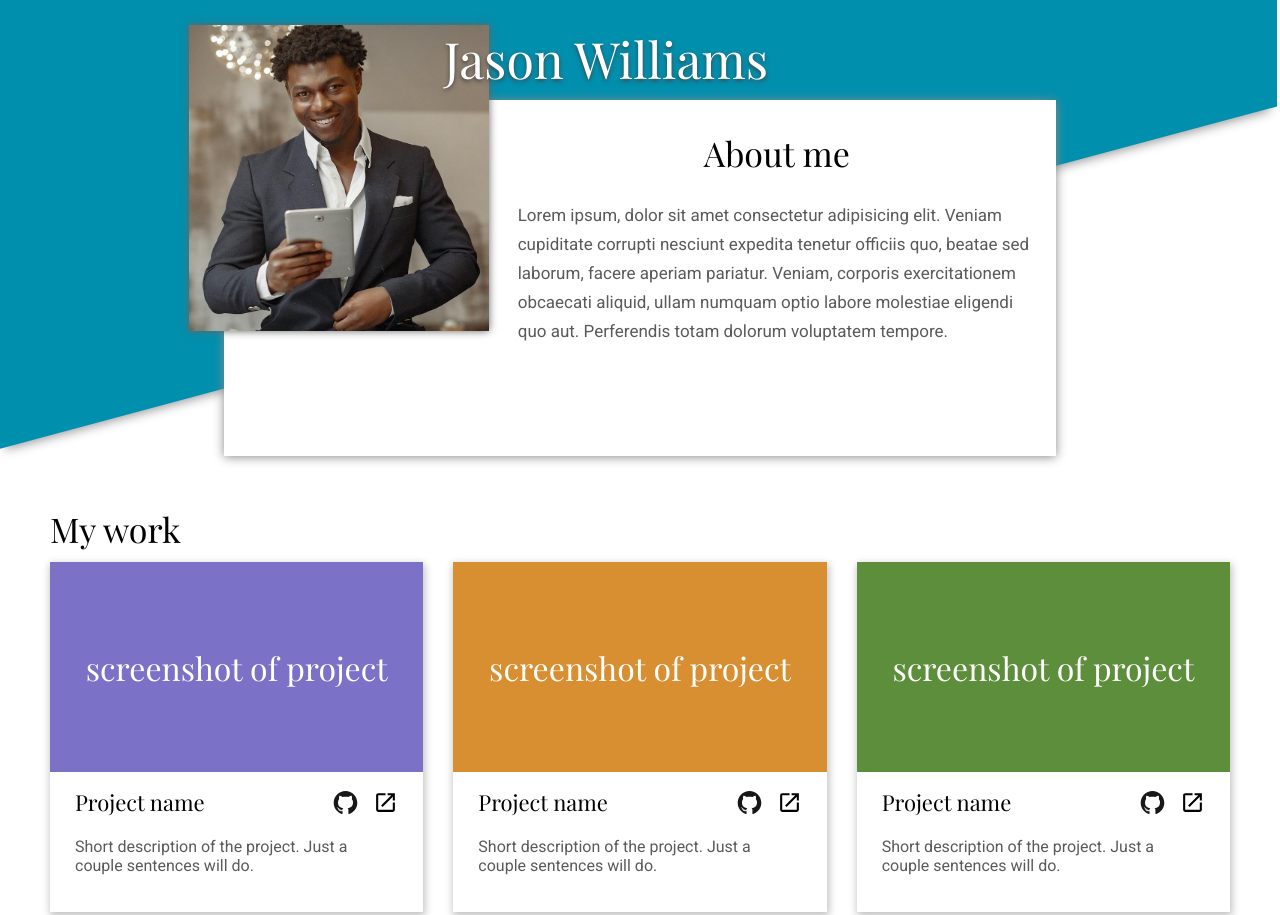
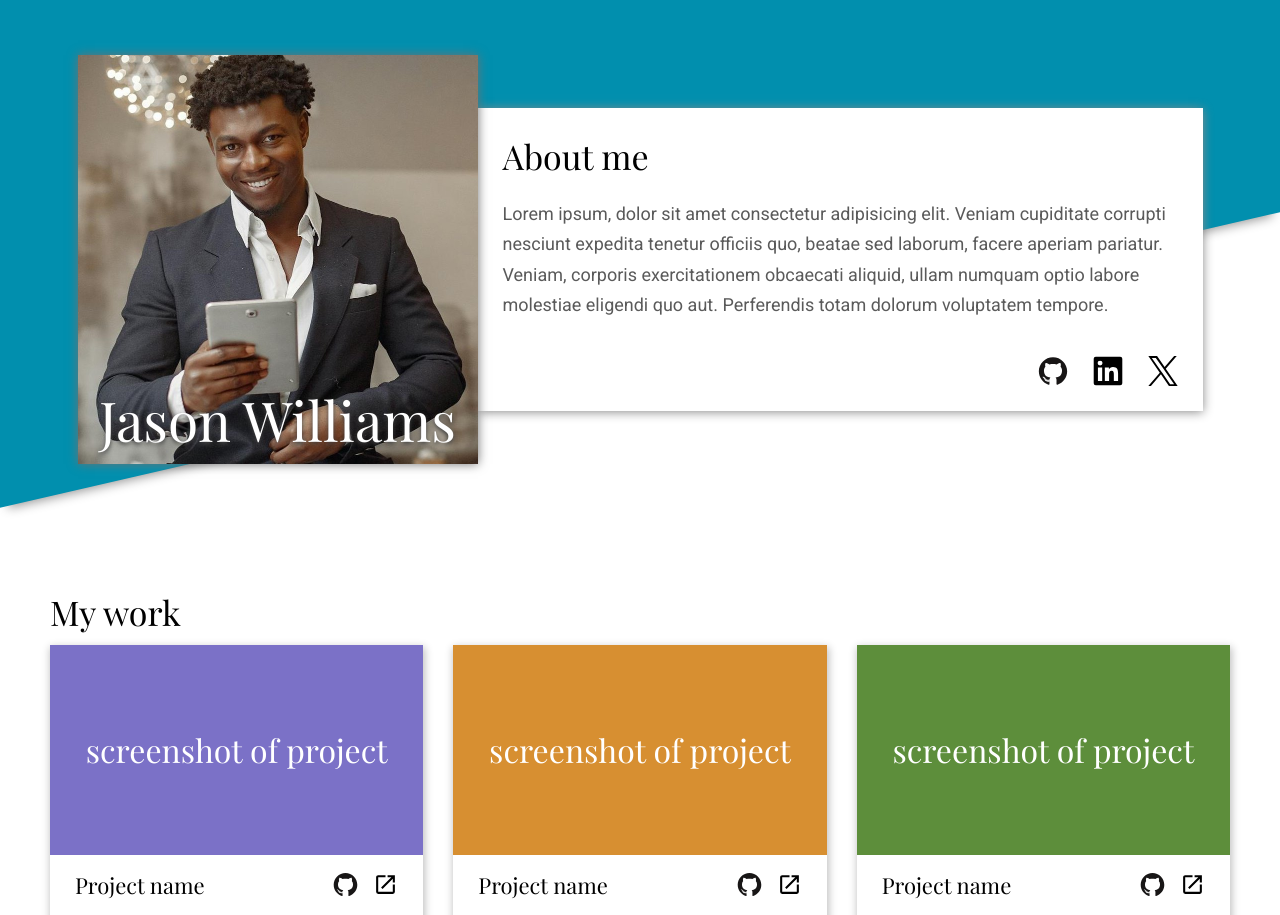
Before and after one commit to deepend15/odin-homepage, a plain HTML site: page index.html in a window 1280 px wide. Shown: the top 915 px of the page. Drawn offline with nearby package versions, Linux system fonts and the light colour scheme; a web font is replaced by a local one.

Commit message:
Complete responsive header desktop design

```diff
--- a/index.html
+++ b/index.html
@@ -13,8 +13,9 @@
     />
   </head>
   <body>
+    <div class="desktop-bg-color-div"></div>
     <header>
-      <div class="non-mobile-bg-color-div"></div>
+      <div class="tablet-bg-color-div"></div>
       <div class="picture-div">
         <div class="mobile-bg-color-div"></div>
         <picture>
@@ -23,6 +24,7 @@
         </picture>
         <h1>Jason Williams</h1>
       </div>
+      <div class="header-desktop-div">
         <h2>About me</h2>
         <p>
           Lorem ipsum, dolor sit amet consectetur adipisicing elit. Veniam
@@ -43,6 +45,7 @@
           <a href=""
             ><img src="./images/twitter-icon.svg" alt="Jason Williams' Twitter."
           /></a>
+        </div>
       </div>
     </header>
     <main>
@@ -195,11 +198,11 @@
             <p>Random Town, CA 12345</p>
           </div>
           <div class="phone-number">
-            <img src="./images/phone-icon.svg" alt="">
+            <img src="./images/phone-icon.svg" alt="" />
             <p>555-555-5555</p>
           </div>
           <div class="email-address">
-            <img src="./images/email-icon.svg" alt="">
+            <img src="./images/email-icon.svg" alt="" />
             <p>jason.williams@<wbr />notrealemail.com</p>
           </div>
         </section>
--- a/style.css
+++ b/style.css
@@ -59,6 +59,10 @@ img {
   display: block;
 }
 
+.desktop-bg-color-div {
+  display: none;
+}
+
 header {
   position: relative;
 }
@@ -75,7 +79,7 @@ header {
   box-shadow: 0 10px 10px -8px rgb(150, 150, 150);
 }
 
-.non-mobile-bg-color-div {
+.tablet-bg-color-div {
   display: none;
 }
 
@@ -277,10 +281,9 @@ footer > picture > img {
     max-width: 75%;
     background-color: white;
     box-shadow: 0 1px 10px rgb(137, 137, 137);
-;
   }
 
-  .non-mobile-bg-color-div {
+  .tablet-bg-color-div {
     display: block;
     background-color: var(--header-footer-bg-color);
     height: calc(100% + 100px);
@@ -304,7 +307,7 @@ footer > picture > img {
 
   header h1 {
     font-size: min(8vw, 5rem);
-    bottom: 0;
+    bottom: auto;
     top: 0;
     left: 85%;
     text-shadow: 0 2px 4px rgb(67, 67, 67);
@@ -459,10 +462,101 @@ footer > picture > img {
     shape-outside: inset(10% 8.76% 30.29% 10%);
   }
 
-  .non-mobile-bg-color-div {
+  .tablet-bg-color-div {
     width: 153.84%;
     left: calc(-28% + 6px);
     bottom: 50%;
+  }
+}
+
+@media (width > 1030px) {
+  body {
+    position: relative;
+  }
+
+  .desktop-bg-color-div {
+    display: block;
+    width: 100%;
+    height: 50%;
+    position: absolute;
+    background-color: var(--header-footer-bg-color);
+    z-index: -1;
+    transform: skewY(-14deg);
+    top: -35%;
+    box-shadow: 0 10px 10px -8px rgb(150, 150, 150);
+  }
+
+  header {
+    margin: 55px 75px 75px 75px;
+    padding: 0;
+    max-width: none;
+    display: flex;
+    align-items: center;
+    justify-content: center;
+    box-shadow: none;
+    background-color: transparent;
+  }
+
+  .tablet-bg-color-div {
+    display: none;
+  }
+
+  header h1 {
+    width: 100%;
+    left: 0;
+    top: auto;
+    bottom: 8px;
+    text-align: center;
+    font-size: min(4.5vw, 5.5rem);
+  }
+
+  .picture-div {
+    width: 40%;
+    max-width: 400px;
+    float: none;
+    left: 0;
+    top: 0;
+    flex-shrink: 0;
+  }
+
+  .picture-div img {
+    box-shadow: 0 0 10px rgb(113, 113, 113);
+  }
+
+  .header-desktop-div {
+    background-color: white;
+    max-width: 725px;
+    padding: 25px;
+    box-shadow: 0 1px 10px rgb(137, 137, 137);
+    display: grid;
+    gap: 20px;
+  }
+
+  header h2 {
+    text-align: left;
+    margin-bottom: 0;
+  }
+
+  header p {
+    font-size: min(1.6vw, 1.8rem);
+  }
+
+  header .icons-div {
+    justify-self: end;
+    display: flex;
+    gap: 25px;
+  }
+
+  header .icons-div img {
+    margin-top: 15px;
+    height: 30px;
+  }
+}
+
+@media (width >= 1076px) {
+  .desktop-bg-color-div {
+    transform: skewY(-13deg);
+    top: -33%;
   }
 }
 
```
Lines whose indentation alone changed are shown as unchanged.
